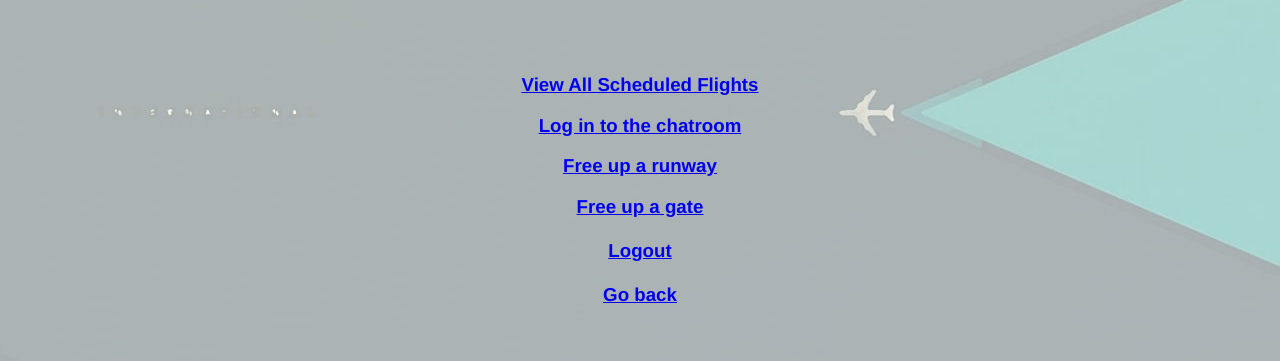
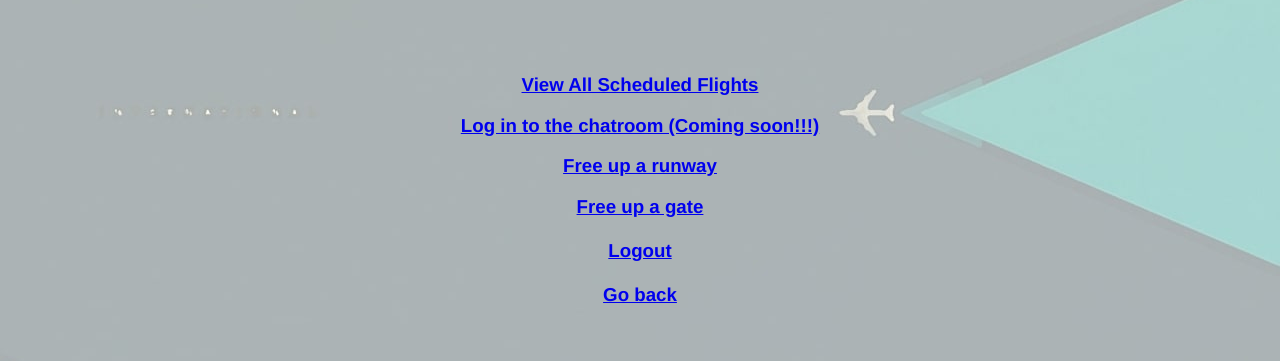
Before and after one commit to trannolis/jfk_atms, a Flask app: template source/templates/atc_landing.html in a window 1280 px wide. Shown: the part 44-405 px from the top of the page. Run offline with Flask 2, Linux system fonts and the light colour scheme; the template is opened without the code that fills it, so the values that code supplies are empty.

Commit message:
Deleted unnecessary comments

```diff
--- a/atms.py
+++ b/atms.py
@@ -1,9 +1,7 @@
 # Use this to run the website locally
-# from source  socketio
 from source import create_app
 
 app = create_app(debug=True)
 
 if __name__ == '__main__':
-    # socketio.run(app)
     app.run()
--- a/source/__init__.py
+++ b/source/__init__.py
@@ -1,8 +1,5 @@
 from flask import Flask
 from .extensions import mongo, bcrypt
-# from flask_socketio import SocketIO
-
-# socketio = SocketIO()
 
 
 def create_app(config_object='source.settings', debug=False):
@@ -15,8 +12,7 @@ def create_app(config_object='source.settings', debug=False):
 
     mongo.init_app(app)
     bcrypt.init_app(app)
+
     from .main import main
     app.register_blueprint(main)
-
-    # socketio.init_app(app)
     return app
--- a/source/settings.py
+++ b/source/settings.py
@@ -4,6 +4,4 @@ from dotenv import load_dotenv
 dotenv_path = join(dirname(__file__), '.env')
 load_dotenv(dotenv_path)
 
-# pipenv install 'mongo[srv]' dnspython python-dotenv
-
 MONGO_URI = os.environ.get('MONGO_URI')
--- a/source/templates/atc_landing.html
+++ b/source/templates/atc_landing.html
@@ -13,7 +13,7 @@
 
 <H1 style="text-align:center" >Hello, {{firstName}} </H1>
 <h3 style="text-align:center"><a href="/getFlights">View All Scheduled Flights</a>
-<h3 style="text-align:center"><a href="/chatroom">Log in to the chatroom</a>
+<h3 style="text-align:center"><a href="/chatroom">Log in to the chatroom (Coming soon!!!)</a>
 <h3 style="text-align:center"><a href="/occupiedRunways">Free up a runway</a>
 <h3 style="text-align:center"><a href="/occupiedGates">Free up a gate</a>
 
```
Also changed, not shown: source/main.py (+1 -12 lines).
